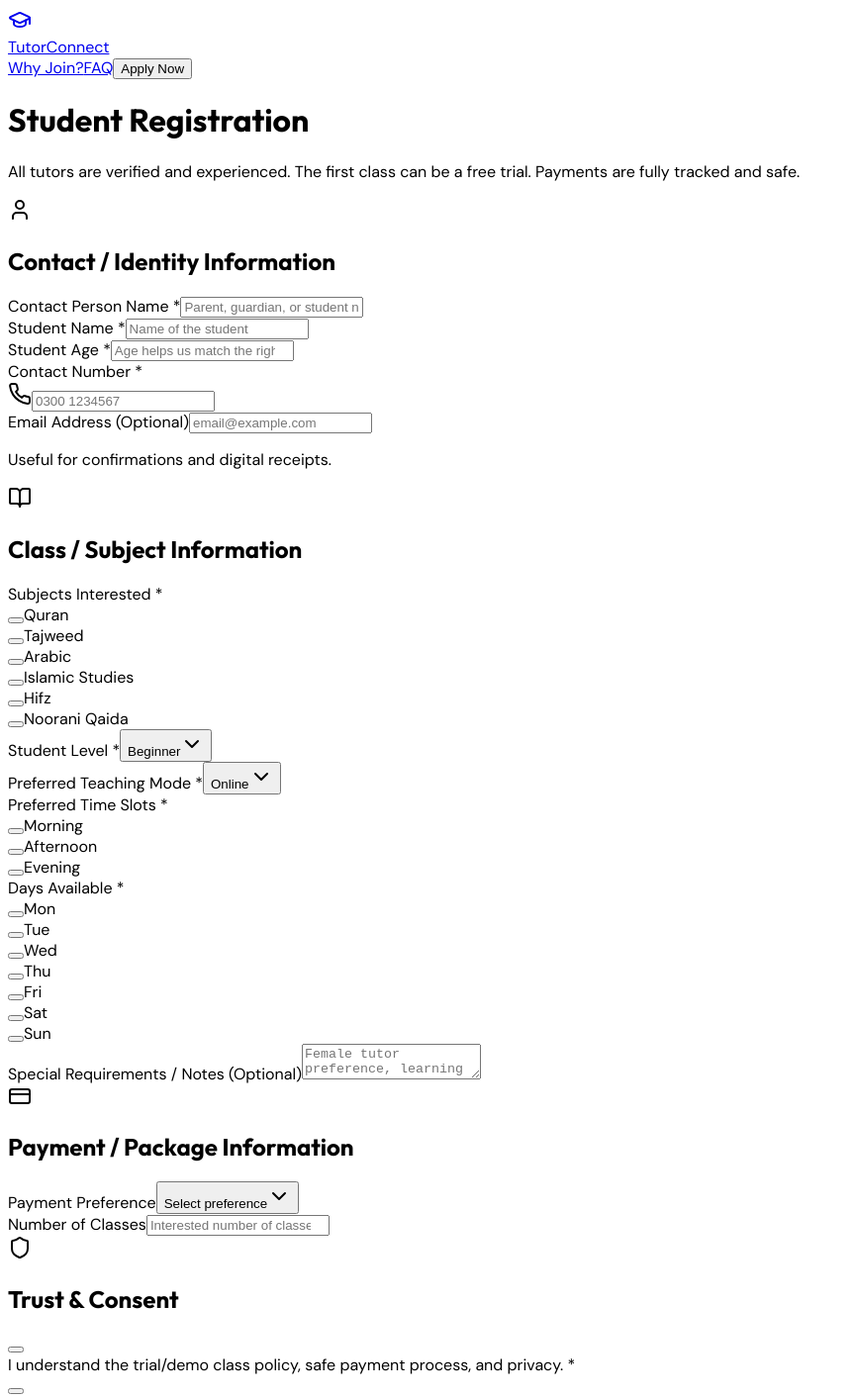
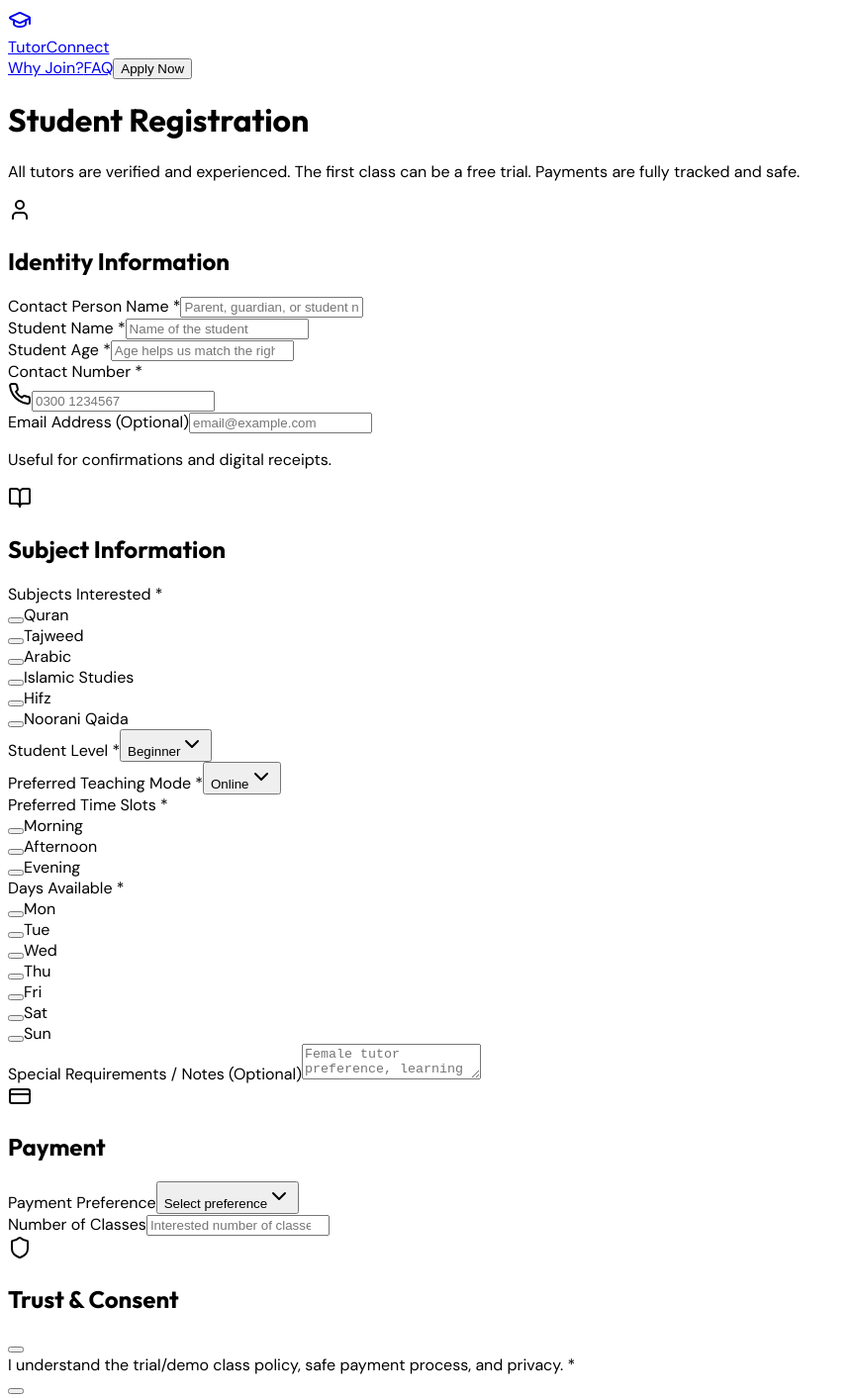
Before and after one commit to mehmoodyahya74/parents-application, a React (Vite) app in the folder client/: page /apply in a window 1280 px wide. Shown: the top 1413 px of the page at 99% size, without its empty margins (0-863 px from the left). Built offline with nearby package versions, Linux system fonts and the light colour scheme; a web font is replaced by a local one.

Commit message:
Update Apply.tsx

```diff
--- a/client/src/pages/Apply.tsx
+++ b/client/src/pages/Apply.tsx
@@ -100,7 +100,7 @@ export default function Apply() {
                       <div className="bg-blue-50 p-2 rounded-lg text-primary">
                         <User className="w-6 h-6" />
                       </div>
-                      <h2 className="text-2xl font-bold text-slate-800"> Contact / Identity Information</h2>
+                      <h2 className="text-2xl font-bold text-slate-800"> Identity Information</h2>
                     </div>
 
                     <div className="grid md:grid-cols-2 gap-6">
@@ -196,7 +196,7 @@ export default function Apply() {
                       <div className="bg-green-50 p-2 rounded-lg text-green-600">
                         <BookOpen className="w-6 h-6" />
                       </div>
-                      <h2 className="text-2xl font-bold text-slate-800"> Class / Subject Information</h2>
+                      <h2 className="text-2xl font-bold text-slate-800"> Subject Information</h2>
                     </div>
 
                     <FormField
@@ -430,7 +430,7 @@ export default function Apply() {
                       <div className="bg-yellow-50 p-2 rounded-lg text-yellow-600">
                         <CreditCard className="w-6 h-6" />
                       </div>
-                      <h2 className="text-2xl font-bold text-slate-800"> Payment / Package Information</h2>
+                      <h2 className="text-2xl font-bold text-slate-800"> Payment </h2>
                     </div>
 
                     <div className="grid md:grid-cols-2 gap-6">
```
